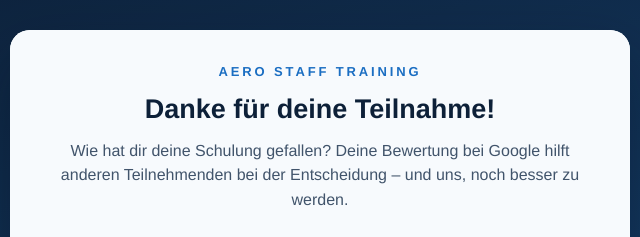
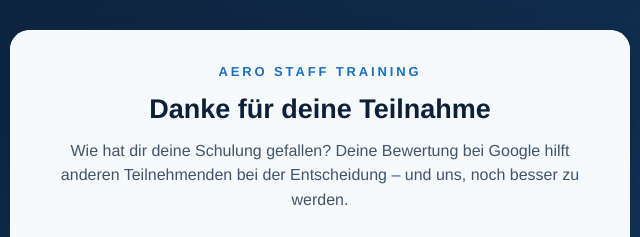
Before and after one commit to thirschbeck/aerostaff-bewerten, a plain HTML site: page index.html in a window 1280 px wide. Shown: the top 237 px of the page, 320-960 px from the left. Drawn offline with Linux system fonts and the light colour scheme.

Commit message:
Ausrufezeichen entfernt

```diff
--- a/index.html
+++ b/index.html
@@ -29,7 +29,7 @@ footer{padding:16px 34px 22px;font-size:12.5px;color:#8496ab;text-align:center;b
 <main class="card">
   <div class="top">
     <div class="brand">AERO STAFF TRAINING</div>
-    <h1>Danke für deine Teilnahme!</h1>
+    <h1>Danke für deine Teilnahme</h1>
     <p class="sub">Wie hat dir deine Schulung gefallen? Deine Bewertung bei Google hilft anderen Teilnehmenden bei der Entscheidung – und uns, noch besser zu werden.</p>
   </div>
   <div class="body">
```
